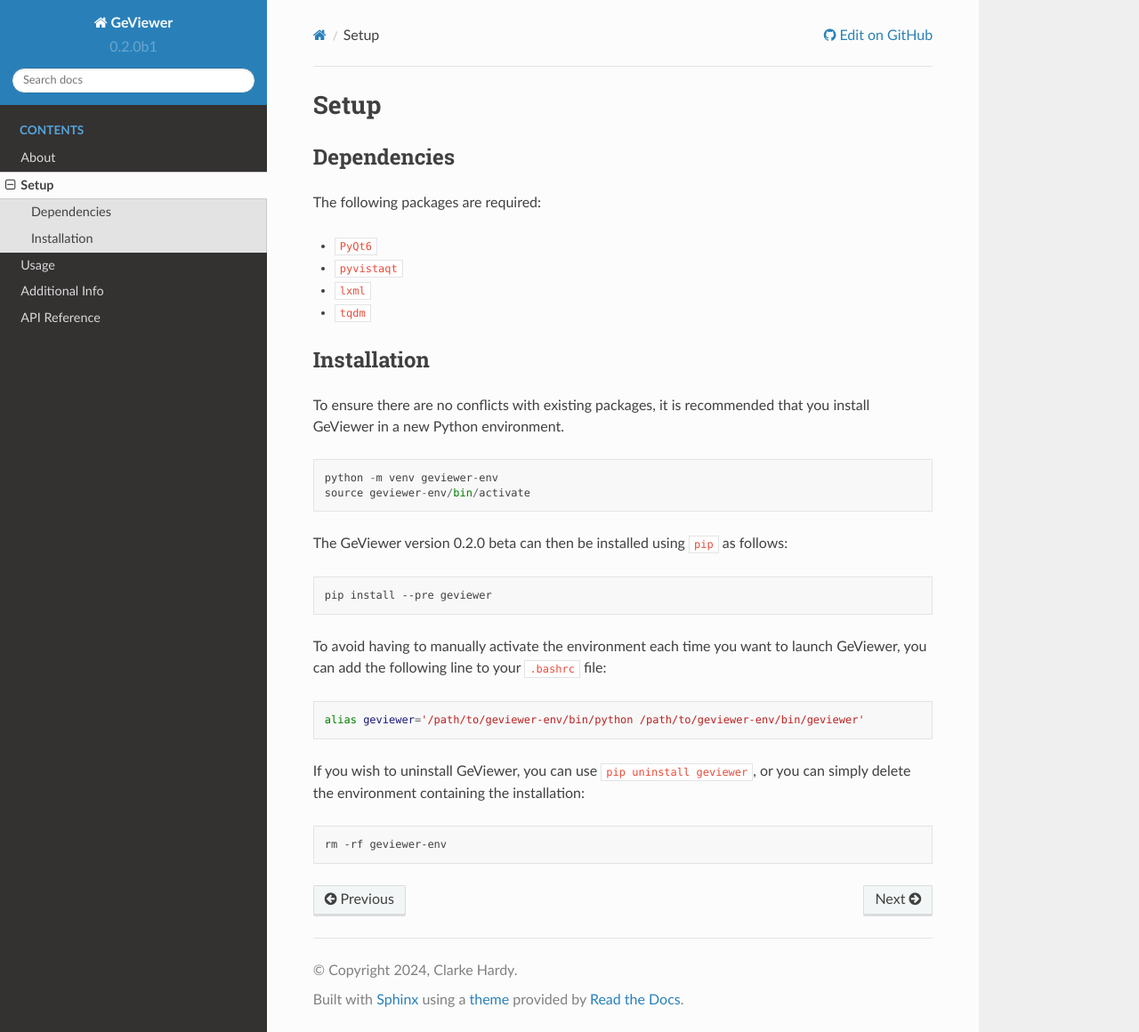
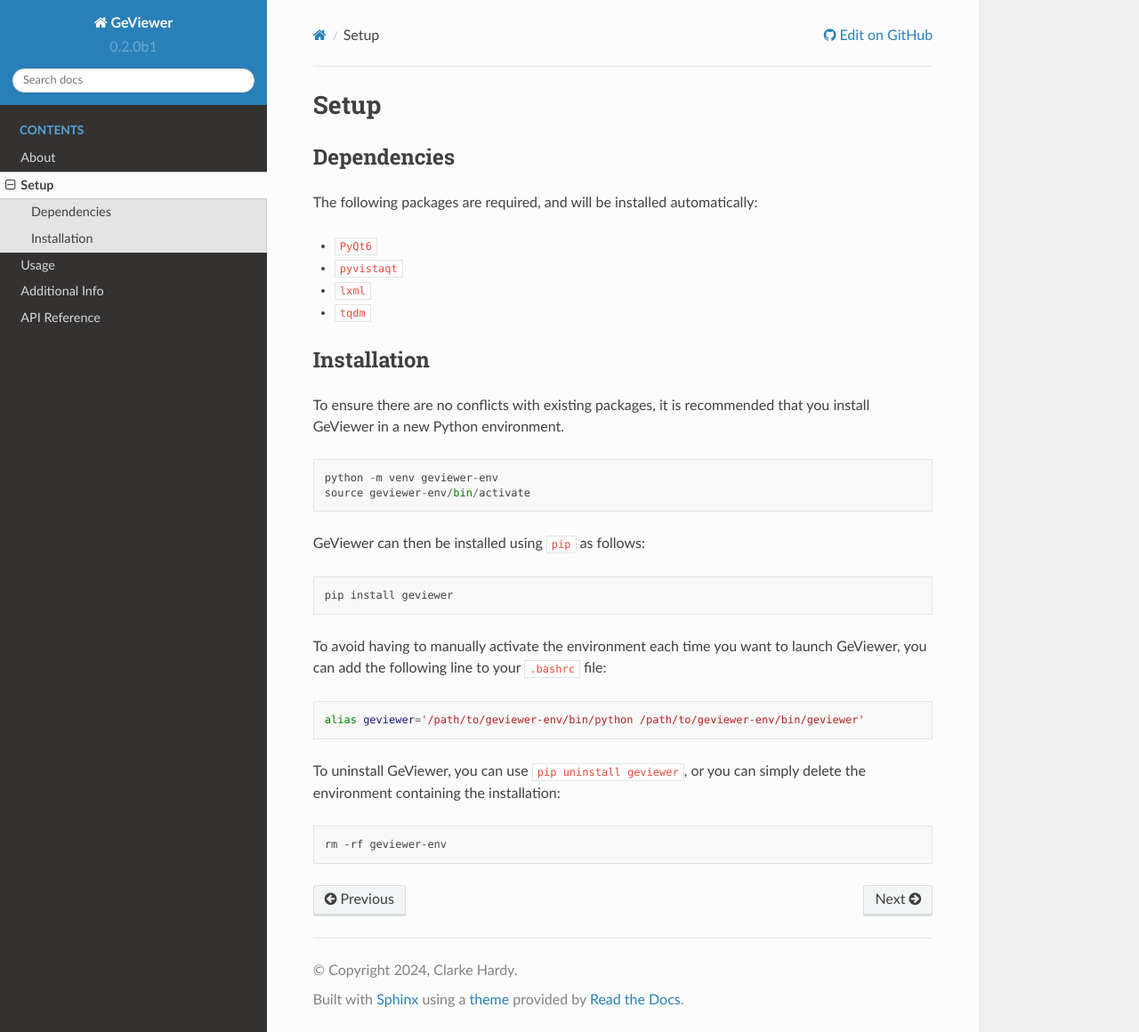
Before and after one commit to clarkehardy/geviewer, a Sphinx documentation site: the page built from docs/source/setup.rst, in a window 1280 px wide and 1160 px high. Shown: the whole window at 89% size. Built offline with Sphinx 7.4.7 and the Read the Docs theme 2.0.0, drawn with Linux system fonts in a browser that asks for light colours.

Commit message:
updates to documentation

```diff
--- a/docs/source/setup.rst
+++ b/docs/source/setup.rst
@@ -4,7 +4,8 @@
 Dependencies
 ~~~~~~~~~~~~
 
-The following packages are required:
+The following packages are required, and will be installed
+automatically:
 
 -  ``PyQt6``
 
@@ -25,12 +26,11 @@
    python -m venv geviewer-env
    source geviewer-env/bin/activate
 
-The GeViewer version 0.2.0 beta can then be installed using ``pip`` as
-follows:
+GeViewer can then be installed using ``pip`` as follows:
 
 .. code:: bash
 
-   pip install --pre geviewer
+   pip install geviewer
 
 To avoid having to manually activate the environment each time you want
 to launch GeViewer, you can add the following line to your ``.bashrc``
@@ -40,9 +40,8 @@
 
    alias geviewer='/path/to/geviewer-env/bin/python /path/to/geviewer-env/bin/geviewer'
 
-If you wish to uninstall GeViewer, you can use
-``pip uninstall geviewer``, or you can simply delete the environment
-containing the installation:
+To uninstall GeViewer, you can use ``pip uninstall geviewer``, or you
+can simply delete the environment containing the installation:
 
 .. code:: bash
 
```
Also changed, not shown: README.md (+4 -6 lines), docs/source/usage.rst (+2 -5 lines).
